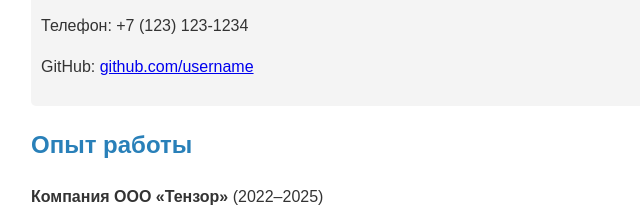
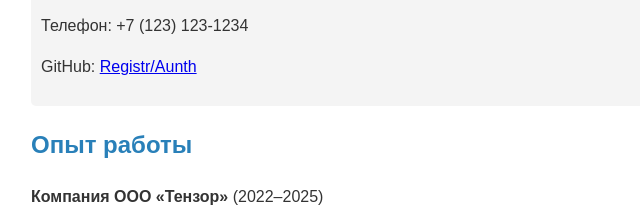
Before and after one commit to aski13/sait, a plain HTML site: page index.html in a window 1280 px wide. Shown: the part 243-466 px from the top of the page, 209-849 px from the left. Drawn offline with Linux system fonts and the light colour scheme.

Commit message:
Update index.html

```diff
--- a/index.html
+++ b/index.html
@@ -35,7 +35,7 @@
         <h2>Контакты</h2>
         <p>Email: mamaxax321@gmail.com</p>
         <p>Телефон: +7 (123) 123-1234</p>
-        <p>GitHub: <a href="https://github.com/aski13/Aunth-Registr" target="_blank">github.com/username</a></p>
+        <p>GitHub: <a href="https://github.com/aski13/Aunth-Registr" target="_blank">Registr/Aunth</a></p>
     </div>
 
     <h2>Опыт работы</h2>
```
